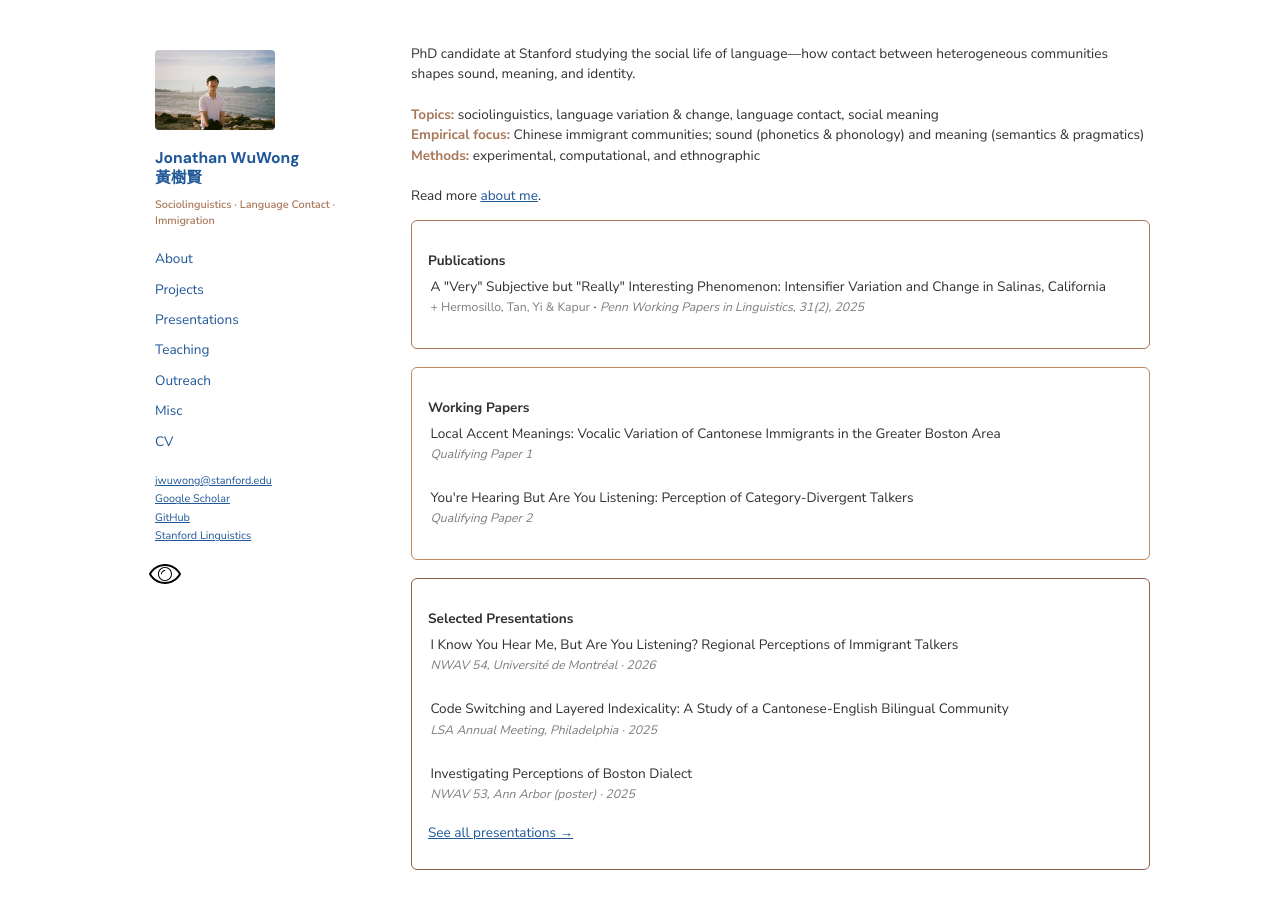
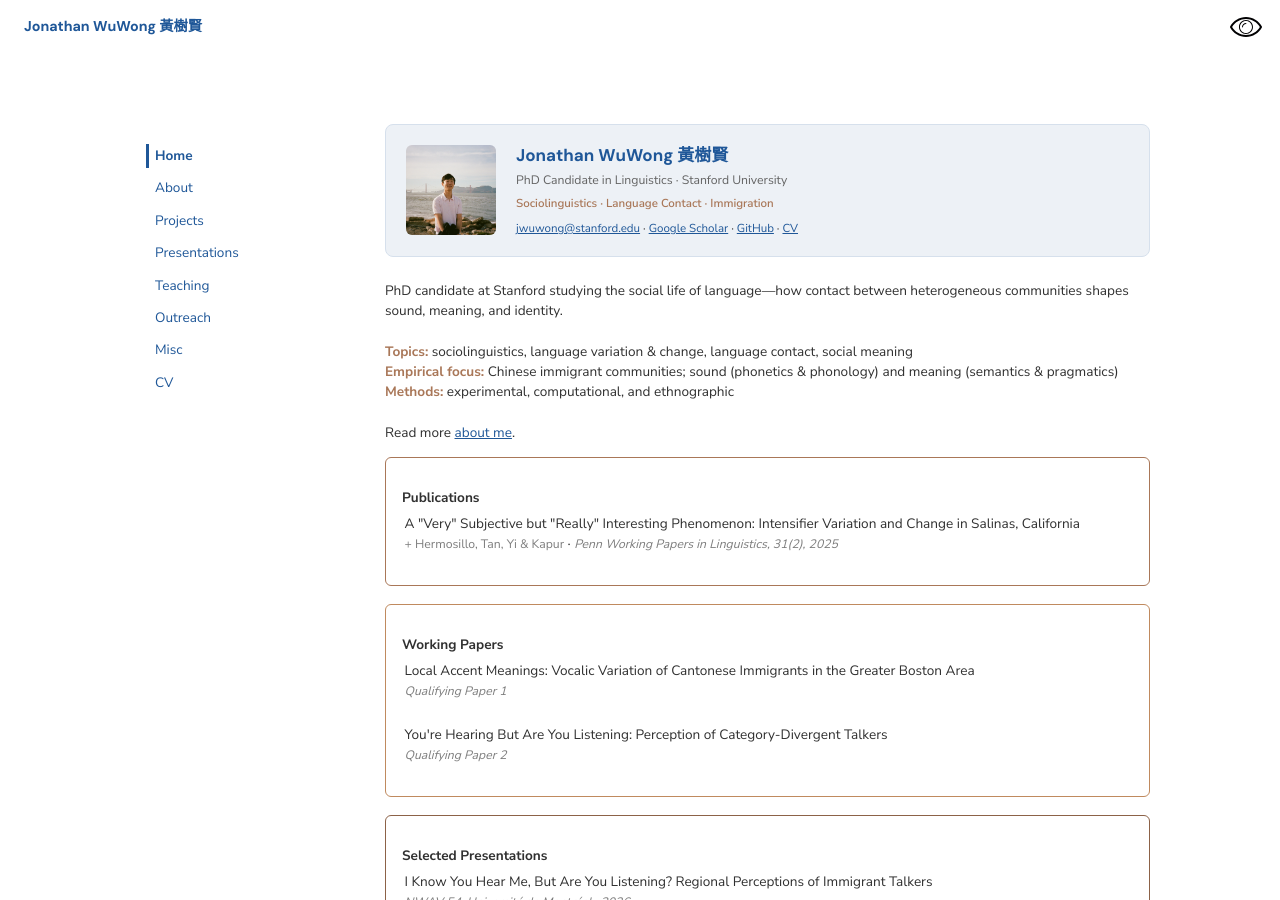
Before and after one commit to jwuwong/jwuwong.github.io, a Jekyll site: the page built from index.html, in a window 1280 px wide and 900 px high. Built offline with Jekyll 4.4.1, drawn with Linux system fonts in a browser that asks for light colours; some web fonts are replaced.

Commit message:
Deduplicate layout, finalize split nav + bio box

```diff
--- a/_includes/header_mobile.html
+++ b/_includes/header_mobile.html
@@ -1,20 +1,18 @@
 <div class="topnav-container">
   <nav class="topnav" id="topnav">
 
-
-<!-- Dark mode toggle button -->
-    <button
-  id="theme-toggle-mobile"
-  class="mobile-toggle theme-toggle"
-  aria-label="Toggle dark mode">
-  <img src="{{ site.baseurl }}/images/moon-icon.svg" class="icon-moon" alt="Dark mode icon">
-  <img src="{{ site.baseurl }}/images/sun-icon.svg" class="icon-sun" alt="Light mode icon">
-</button>
-
-
-    <!-- hamburger -->
+    <!-- hamburger (left) -->
     <button class="icon" aria-expanded="false" aria-controls="myLinks" onclick="toggleMenu(this)">
       &#9776;<span class="sr-only"> Menu</span>
+    </button>
+
+    <!-- dark mode toggle (right) -->
+    <button
+      id="theme-toggle-mobile"
+      class="mobile-toggle theme-toggle"
+      aria-label="Toggle dark mode">
+      <img src="{{ site.baseurl }}/images/moon-icon.svg" class="icon-moon" alt="Dark mode icon">
+      <img src="{{ site.baseurl }}/images/sun-icon.svg" class="icon-sun" alt="Light mode icon">
     </button>
   </nav>
 
@@ -23,6 +21,7 @@
   	<a href="{{ site.url }}" {% if page.url == "/" %}class="active"{% endif %}>Home</a>
     <a href="{{ site.url }}/about/" {% if page.url contains "/about" %}class="active"{% endif %}>About</a>
     <a href="{{ site.url }}/projects/" {% if page.url contains "/projects" %}class="active"{% endif %}>Projects</a>
+    <a href="{{ site.url }}/presentations/" {% if page.url contains "/presentations" %}class="active"{% endif %}>Presentations</a>
     <a href="{{ site.url }}/teaching/" {% if page.url contains "/teaching" %}class="active"{% endif %}>Teaching</a>
     <a href="{{ site.url }}/outreach/" {% if page.url contains "/outreach" %}class="active"{% endif %}>Outreach</a>
     <a href="{{ site.url }}/misc/" {% if page.url contains "/misc" %}class="active"{% endif %}>Misc</a>
--- a/_includes/sidebar.html
+++ b/_includes/sidebar.html
@@ -1,18 +1,7 @@
 <aside class="left-rail">
-  <div class="rail-inner">
-
-    <a href="{{ site.url }}"><img src="{{ site.url }}/images/jwuwong_headshot.jpg" class="rail-photo" alt="Jonathan WuWong"></a>
-
-    <div class="rail-name">
-      <a href="{{ site.url }}">Jonathan WuWong<br>黃樹賢</a>
-    </div>
-
-    <div class="rail-keywords">
-      Sociolinguistics &middot; Language Contact &middot; Immigration
-    </div>
-
   <nav class="rail-nav">
     <ul>
+      <li><a href="{{ site.url }}" {% if page.url == "/" %}class="active"{% endif %}>Home</a></li>
       <li><a href="{{ site.url }}/about/" {% if page.url contains "/about" %}class="active"{% endif %}>About</a></li>
       <li><a href="{{ site.url }}/projects/" {% if page.url contains "/projects" %}class="active"{% endif %}>Projects</a></li>
       <li><a href="{{ site.url }}/presentations/" {% if page.url contains "/presentations" %}class="active"{% endif %}>Presentations</a></li>
@@ -22,21 +11,4 @@
       <li><a href="{{ site.url }}/pdfs/cv_wuwong.pdf">CV</a></li>
     </ul>
   </nav>
-
-    <div class="rail-contact">
-      <script>
-      const e = "jwuwong" + "@" + "stanford.edu";
-      document.write(`<a href="mailto:${e}">${e}</a>`);
-      </script> <br>
-      <a href="https://scholar.google.com/citations?user=8Es-1_YAAAAJ" target="_blank" rel="noopener">Google Scholar</a> <br>
-      <a href="https://github.com/jwuwong" target="_blank" rel="noopener">GitHub</a> <br>
-      <a href="https://linguistics.stanford.edu/people/graduate-students" target="_blank" rel="noopener">Stanford Linguistics</a>
-    </div>
-
-    <button id="theme-toggle-desktop" class="theme-toggle" aria-label="Toggle dark mode">
-      <img src="{{ site.baseurl }}/images/moon-icon.svg" class="icon-moon" alt="Dark mode icon">
-      <img src="{{ site.baseurl }}/images/sun-icon.svg" class="icon-sun" alt="Light mode icon">
-    </button>
-
-  </div>
 </aside>
--- /dev/null
+++ b/_includes/topbar.html
@@ -0,0 +1,7 @@
+<div class="topbar">
+  <a href="{{ site.url }}" class="topbar-name">Jonathan WuWong 黃樹賢</a>
+  <button id="theme-toggle-desktop" class="theme-toggle" aria-label="Toggle dark mode">
+    <img src="{{ site.baseurl }}/images/moon-icon.svg" class="icon-moon" alt="Dark mode icon">
+    <img src="{{ site.baseurl }}/images/sun-icon.svg" class="icon-sun" alt="Light mode icon">
+  </button>
+</div>
--- a/_layouts/default.html
+++ b/_layouts/default.html
@@ -3,13 +3,18 @@
 {% include head.html %}
 
 <body>
-  <!-- Mobile top bar (hamburger) -->
+  <!-- Mobile top bar (hamburger left, toggle right) -->
   <div class="mobileonly">
     {% unless page.exclude %}{% include header_mobile.html %}{% endunless %}
   </div>
 
+  <!-- Desktop top bar (name left, toggle right) -->
+  <div class="desktoponly">
+    {% unless page.exclude %}{% include topbar.html %}{% endunless %}
+  </div>
+
   <div class="site-wrap">
-    <!-- Persistent left rail -->
+    <!-- Persistent left nav rail -->
     <div class="desktoponly">
       {% unless page.exclude %}{% include sidebar.html %}{% endunless %}
     </div>
--- a/_sass/_layout.scss
+++ b/_sass/_layout.scss
@@ -27,37 +27,47 @@ h3.tight {
 h1 {
 	color: $main;
 	font-size: 2em;
-	a, a:visited {
-		text-decoration: none;
-		color: $main;
-	}
+	a, a:visited { text-decoration: none; color: $main; }
 }
 h2 { font-size: 1.5em; margin: 10; }
 h4 { text-decoration: none; }
 
-a, a:visited {
-	color: $link-color;
-	text-decoration: underline;
-}
-a:hover {
-	color: $link-hover-color;
-	text-decoration: underline;
-}
+a, a:visited { color: $link-color; text-decoration: underline; }
+a:hover { color: $link-hover-color; text-decoration: underline; }
 
-.muted {
-  color: lighten($font-color, 40%);
-  font-size: 0.9em;
-}
-
+.muted { color: lighten($font-color, 40%); font-size: 0.9em; }
 time { color: #898989; margin: 0; }
-
-.container {
-	max-width: $content-width;
-	margin: 0 auto;
-}
+.container { max-width: $content-width; margin: 0 auto; }
 
 /* ============================================
-   L-SHAPED LAYOUT: left rail + main content
+   TOP BAR (name left, toggle right)
+   ============================================ */
+
+.topbar {
+  position: fixed;
+  top: 0; left: 0; right: 0;
+  height: 54px;
+  z-index: 10;
+  display: flex;
+  align-items: center;
+  justify-content: space-between;
+  padding: 0 24px;
+  background: $background-color;
+  border-bottom: 1px solid lighten($light, 20%);
+}
+.topbar-name {
+  font-family: $heading-font;
+  font-weight: 700;
+  font-size: 1.05em;
+  color: $main;
+  text-decoration: none;
+}
+.topbar-name:hover { color: $main; text-decoration: none; }
+html.dark-mode .topbar { background: #111; border-bottom-color: #333; }
+html.dark-mode .topbar-name { color: #7FA8D9; }
+
+/* ============================================
+   L-SHAPED LAYOUT: left nav rail + main content
    ============================================ */
 
 .site-wrap {
@@ -65,66 +75,24 @@ time { color: #898989; margin: 0; }
   align-items: flex-start;
   max-width: $content-width;
   margin: 0 auto;
+  padding-top: 54px;
 }
 
-/* Left rail */
 .left-rail {
   position: sticky;
-  top: 0;
-  flex: 0 0 230px;
-  height: 100vh;
+  top: 54px;
+  flex: 0 0 200px;
+  width: 200px;
+  height: calc(100vh - 54px);
   overflow-y: auto;
   padding: 30px 20px;
   box-sizing: border-box;
   background: $background-color;
 }
+html.dark-mode .left-rail { background-color: #111; }
 
-.rail-inner {
-  display: flex;
-  flex-direction: column;
-}
-
-.rail-photo {
-  max-width: 120px;
-  width: 100%;
-  height: auto;
-  border-radius: 4px;
-  margin-bottom: 12px;
-}
-
-.rail-name {
-  font-family: $heading-font;
-  font-size: 1.15em;
-  font-weight: 700;
-  line-height: 1.3;
-  margin-bottom: 8px;
-}
-.rail-name a, .rail-name a:visited {
-  color: $main;
-  text-decoration: none;
-}
-
-.rail-keywords {
-  color: $link-hover-color;
-  font-size: 0.8em;
-  font-weight: 600;
-  line-height: 1.5;
-  margin-bottom: 18px;
-}
-html.dark-mode .rail-keywords { color: #C89B79; }
-
-/* Vertical nav in the rail */
-.rail-nav ul {
-  list-style: none;
-  margin: 0 0 18px 0;
-  padding: 0;
-  display: block;
-}
-.rail-nav li {
-  display: block;
-  float: none;
-  margin-bottom: 6px;
-}
+.rail-nav ul { list-style: none; margin: 0; padding: 0; display: block; }
+.rail-nav li { display: block; float: none; margin-bottom: 8px; }
 .rail-nav a, .rail-nav a:visited {
   display: block;
   text-decoration: none;
@@ -143,19 +111,8 @@ html.dark-mode .rail-keywords { color: #C89B79; }
 html.dark-mode .rail-nav a,
 html.dark-mode .rail-nav a:visited { color: #7FA8D9; }
 html.dark-mode .rail-nav a:hover { color: #C89B79; }
-html.dark-mode .rail-nav a.active {
-  color: #7FA8D9;
-  border-left-color: #7FA8D9;
-}
+html.dark-mode .rail-nav a.active { color: #7FA8D9; border-left-color: #7FA8D9; }
 
-/* Contact links */
-.rail-contact {
-  font-size: 0.8em;
-  line-height: 1.7;
-  margin-bottom: 18px;
-}
-
-/* Main content */
 .site-wrap main {
   flex: 1 1 auto;
   min-width: 0;
@@ -164,15 +121,57 @@ html.dark-mode .rail-nav a.active {
   margin: 0;
 }
 
-/* Mobile: hide rail, use hamburger, stack */
-@media (max-width: 900px) {
-  .site-wrap { flex-direction: column; }
-  .left-rail { display: none; }
-  .site-wrap main { padding: 20px 15px; width: 100%; }
+/* ============================================
+   HOME BIO BOX (light navy tint, home only)
+   ============================================ */
+
+.bio-box {
+  display: flex;
+  align-items: center;
+  gap: 20px;
+  background: #EDF1F6;
+  border: 1px solid #D6E0EC;
+  border-radius: 8px;
+  padding: 18px 20px;
+  margin-bottom: 24px;
 }
+.bio-photo {
+  flex: 0 0 auto;
+  width: 90px;
+  height: 90px;
+  object-fit: cover;
+  border-radius: 6px;
+}
+.bio-text { flex: 1 1 auto; min-width: 0; }
+.bio-name {
+  font-family: $heading-font;
+  font-size: 1.25em;
+  font-weight: 700;
+  color: $main;
+}
+.bio-role {
+  font-size: 0.9em;
+  color: lighten($font-color, 20%);
+  margin: 2px 0 6px;
+}
+.bio-keywords {
+  color: $link-hover-color;
+  font-size: 0.85em;
+  font-weight: 600;
+  margin-bottom: 8px;
+}
+.bio-contact { font-size: 0.85em; }
+
+html.dark-mode .bio-box { background: #14202e; border-color: #24384f; }
+html.dark-mode .bio-name { color: #7FA8D9; }
+html.dark-mode .bio-keywords { color: #C89B79; }
+html.dark-mode .bio-role { color: #cfcfcf; }
+
+.home-bio strong { color: $link-hover-color; }
+html.dark-mode .home-bio strong { color: #C89B79; }
 
 /* ============================================
-   DARK MODE TOGGLE (in rail + mobile)
+   DARK MODE TOGGLE
    ============================================ */
 
 .theme-toggle {
@@ -181,31 +180,17 @@ html.dark-mode .rail-nav a.active {
   cursor: pointer;
   display: flex;
   align-items: center;
-  justify-content: flex-start;
+  justify-content: center;
   color: #666;
   padding: 0;
 }
-
-.theme-toggle img {
-  width: 20px;
-  height: 20px;
-  object-fit: contain;
-  display: block;
-}
-
-/* moon art has empty margins → scale it up to match sun */
+.theme-toggle img { width: 20px; height: 20px; object-fit: contain; display: block; }
 .theme-toggle .icon-moon { transform: scale(1.6); }
-
 html.dark-mode .theme-toggle { color: #ddd; }
-
-/* dark mode: invert black icons so they show on dark bg */
 html.dark-mode .theme-toggle img { filter: invert(1) brightness(1.8); }
 
-/* light mode: show moon, hide sun */
 .theme-toggle .icon-sun { display: none; }
 .theme-toggle .icon-moon { display: inline; }
-
-/* dark mode: show sun, hide moon */
 html.dark-mode .theme-toggle .icon-sun { display: inline; }
 html.dark-mode .theme-toggle .icon-moon { display: none; }
 
@@ -218,87 +203,49 @@ html.dark-mode body {
   color: #e5e5e5;
   transition: background-color 0.3s ease, color 0.3s ease;
 }
-html.dark-mode .left-rail { background-color: #111; }
+html.dark-mode .topnav { background-color: #111; }
+html.dark-mode .topnav-links { background-color: #1a1a1a; border-color: #333; }
 
-html.dark-mode .topnav { background-color: #111; }
-html.dark-mode .topnav-links {
-  background-color: #1a1a1a;
-  border-color: #333;
-}
-
-/* hamburger */
 html.dark-mode .icon { color: #7FA8D9; }
 html.dark-mode .icon:hover, .icon:active { color: #C89B79; }
 
-/* links */
 html.dark-mode a { color: #7FA8D9; }
 html.dark-mode a:hover { color: #C89B79; }
 
-/* code */
-html.dark-mode pre, html.dark-mode code {
-  background: #222;
-  color: #f2f2f2;
-}
+html.dark-mode pre, html.dark-mode code { background: #222; color: #f2f2f2; }
 html.dark-mode hr { border-color: #333; }
 
-html.dark-mode *, body {
-  transition: background-color 0.3s ease, color 0.01s ease;
-}
+html.dark-mode *, body { transition: background-color 0.3s ease, color 0.01s ease; }
 
 html.dark-mode h1, html.dark-mode h2, html.dark-mode h3 { color: #7FA8D9; }
 
 /* ============================================
-   CONTENT CLASSES (papers, journals, etc.)
+   CONTENT CLASSES
    ============================================ */
 
-.journal {
-  font-size: 0.9em;
-  font-style: italic;
-  color: lighten($font-color, 30%);
-}
+.journal { font-size: 0.9em; font-style: italic; color: lighten($font-color, 30%); }
 html.dark-mode .journal { color: lighten($font-color, 50%); }
 
-.press {
-  font-size: 0.85em;
-  color: lighten($font-color, 30%);
-}
+.press { font-size: 0.85em; color: lighten($font-color, 30%); }
 .press a { color: inherit; text-decoration: none; }
 .press a:hover { color: $link-hover-color; text-decoration: none; }
 html.dark-mode .press { color: lighten($font-color, 50%); }
 html.dark-mode .press a { color: inherit; text-decoration: none; }
 html.dark-mode .press a:hover { color: $link-hover-color; text-decoration: none; }
 
-.coauthors {
-  font-size: 0.9em;
-  color: lighten($font-color, 30%);
-}
+.coauthors { font-size: 0.9em; color: lighten($font-color, 30%); }
 .coauthors a { color: inherit; text-decoration: none; }
 .coauthors a:hover { color: $link-hover-color; text-decoration: none; }
 html.dark-mode .coauthors { color: lighten($font-color, 50%); }
 html.dark-mode .coauthors a { color: inherit; text-decoration: none; }
 html.dark-mode .coauthors a:hover { color: $link-hover-color; text-decoration: none; }
 
-blockquote {
-  background: $blockquote-color;
-  margin-left: 1.0em 10px;
-  padding: 0.2em 10px;
-}
+blockquote { background: $blockquote-color; margin-left: 1.0em 10px; padding: 0.2em 10px; }
 
-.boxed {
-  border: 2px solid #F0F0F0;
-  padding: 5px 5px;
-}
+.boxed { border: 2px solid #F0F0F0; padding: 5px 5px; }
 .left { float: left; padding: 0 20px 20px 0; }
 
-.paperblock {
-  padding: 5px 2.5px;
-  margin-bottom: 1em;
-  border: none;
-}
-
-/* home bio labels */
-.home-bio strong { color: $link-hover-color; }
-html.dark-mode .home-bio strong { color: #C89B79; }
+.paperblock { padding: 5px 2.5px; margin-bottom: 1em; border: none; }
 
 /* ============================================
    OUTLINE SECTION BOXES (homepage)
@@ -320,29 +267,18 @@ html.dark-mode .section-box.box-working{ border-color: #D9A97F; }
 html.dark-mode .section-box.box-talks  { border-color: #B08862; }
 
 /* ============================================
-   COLLAPSIBLES (research page)
+   COLLAPSIBLES
    ============================================ */
 
 .collapsible {
   display: block;
-
   input {
     position: absolute;
     left: -9999px;
     &:focus ~ .collapser { border-color: #F0F0F0; }
   }
-
-  .collapser {
-    cursor: pointer;
-    border: 1px transparent dotted;
-  }
-
-  .arrow {
-    float: right;
-    display: inline-block;
-    transform: rotate(90deg);
-  }
-
+  .collapser { cursor: pointer; border: 1px transparent dotted; }
+  .arrow { float: right; display: inline-block; transform: rotate(90deg); }
   .collapsed {
     font-size: 0;
     margin: 0 0 0 0.5em;
@@ -352,78 +288,42 @@ html.dark-mode .section-box.box-talks  { border-color: #B08862; }
   }
 }
 input:checked ~ .arrow { transform: rotate(270deg); }
-input:checked ~ .collapsed {
-  font-size: 14px;
-  opacity: 0.9;
-  height: auto;
-  padding: 0 0 0 1rem;
-}
+input:checked ~ .collapsed { font-size: 14px; opacity: 0.9; height: auto; padding: 0 0 0 1rem; }
 .arrow { transition: transform .25s ease-out; }
-.collapsed {
-  transition: opacity .25s, margin .5s 0.25s, font-size .5s 0.25s, padding .5s .25s;
-}
-input:checked ~ .collapsed {
-  transition: margin .25s, padding .25s, font-size .25s, opacity .5s .25s;
-}
+.collapsed { transition: opacity .25s, margin .5s 0.25s, font-size .5s 0.25s, padding .5s .25s; }
+input:checked ~ .collapsed { transition: margin .25s, padding .25s, font-size .25s, opacity .5s .25s; }
 
 /* ============================================
    MISC ART GALLERY
    ============================================ */
 
-.art-grid {
-  display: flex;
-  flex-wrap: wrap;
-  gap: 10px;
-  margin: 10px 0 20px;
-}
-.art-grid img {
-  width: 180px;
-  height: 180px;
-  object-fit: cover;
-  border-radius: 4px;
-}
-@media (max-width: 768px) {
-  .art-grid img { width: 100%; height: auto; }
-}
+.art-grid { display: flex; flex-wrap: wrap; gap: 10px; margin: 10px 0 20px; }
+.art-grid img { width: 180px; height: 180px; object-fit: cover; border-radius: 4px; }
+@media (max-width: 768px) { .art-grid img { width: 100%; height: auto; } }
 
 /* ============================================
    OLD TOP BAR (scoped away from .left-rail)
-   Kept for reference / unused header.html
    ============================================ */
 
 aside:not(.left-rail) {
 	position: fixed;
-	top: 0;
-	left: 0;
+	top: 0; left: 0;
 	background: $background-color;
 	width: 100%;
 	z-index: 2;
 	border-bottom: 1px solid lighten($light, 30%);
 	box-shadow: 0px 1px 1px RGBA(4, 25, 54, .1);
 	nav {
-		float: left;
-		max-width: 800px;
-		margin: 0 auto;
+		float: left; max-width: 800px; margin: 0 auto;
 		ul {
-			margin: 0;
-			padding: 0;
-			list-style: none;
+			margin: 0; padding: 0; list-style: none;
 			li {
-				float: left;
-				position: relative;
+				float: left; position: relative;
 				a {
-					text-decoration: none;
-					display: block;
-					padding: 15px;
-					font-family: $font-style;
-					line-height: 20px;
-					margin-bottom: -1px;
-					box-shadow: 0;
-					&:hover, &:active {
-						background: $header;
-						text-decoration: none;
-						color: $main;
-					}
+					text-decoration: none; display: block; padding: 15px;
+					font-family: $font-style; line-height: 20px;
+					margin-bottom: -1px; box-shadow: 0;
+					&:hover, &:active { background: $header; text-decoration: none; color: $main; }
 				}
 			}
 		}
@@ -435,37 +335,19 @@ aside:not(.left-rail) {
    FOOTER
    ============================================ */
 
-footer {
-	position: relative;
-	bottom: 0;
-	left: 0;
-	text-align: center;
-	padding: 200px;
-}
+footer { position: relative; bottom: 0; left: 0; text-align: center; padding: 200px; }
 
 /* ============================================
    MOBILE HAMBURGER MENU
    ============================================ */
 
 .mobiledisp {
-  display: none;
-  margin: 0;
-  padding: 0;
-  text-align: left;
-  font-size: 1rem;
-  font-family: inherit;
+  display: none; margin: 0; padding: 0;
+  text-align: left; font-size: 1rem; font-family: inherit;
 }
-@media screen and (max-width: 900px) {
-  .mobiledisp { display: block; }
-}
+@media screen and (max-width: 900px) { .mobiledisp { display: block; } }
 
-.topnav-container {
-  position: fixed;
-  top: 0;
-  left: 0;
-  right: 0;
-  z-index: 1000;
-}
+.topnav-container { position: fixed; top: 0; left: 0; right: 0; z-index: 1000; }
 
 .topnav {
   background-color: $background-color;
@@ -479,21 +361,18 @@ footer {
 
 .topnav-links {
   position: absolute;
-  top: 60px;
-  right: 16px;
+  top: 60px; left: 16px;
   min-width: 180px;
   background-color: $background-color;
   border: 1px solid $light;
   border-radius: 4px;
   box-shadow: 0 4px 12px rgba(0,0,0,.08);
   z-index: 1001;
-
   opacity: 0;
   transform: translateY(-6px) scaleY(0.98);
-  transform-origin: top right;
+  transform-origin: top left;
   visibility: hidden;
   pointer-events: none;
-
   transition: opacity .25s ease, transform .25s ease, visibility 0s linear .25s;
 }
 .topnav.open + .topnav-links {
@@ -513,31 +392,20 @@ footer {
   padding: 0 16px;
 }
 .topnav a:hover, .topnav-links a:hover { color: $link-hover-color; }
-
 .topnav-links a.active { color: $main; font-weight: 700; }
 html.dark-mode .topnav-links a.active { color: #7FA8D9; }
 
 .icon {
-  background: transparent;
-  border: 0;
-  padding: 0 8px;
-  font-size: 40px;
-  line-height: 55px;
-  cursor: pointer;
-  color: $link-color;
+  background: transparent; border: 0; padding: 0 8px;
+  font-size: 40px; line-height: 55px; cursor: pointer; color: $link-color;
 }
-.icon:focus {
-  outline: 2px solid $link-color;
-  outline-offset: 2px;
-}
+.icon:focus { outline: 2px solid $link-color; outline-offset: 2px; }
 .icon:hover, .icon:active { color: $link-hover-color; }
 
 .sr-only {
-  position: absolute;
-  width: 1px; height: 1px;
-  padding: 0; margin: -1px;
-  overflow: hidden; clip: rect(0,0,0,0);
-  white-space: nowrap; border: 0;
+  position: absolute; width: 1px; height: 1px;
+  padding: 0; margin: -1px; overflow: hidden;
+  clip: rect(0,0,0,0); white-space: nowrap; border: 0;
 }
 
 .grey-bar {
@@ -545,8 +413,6 @@ html.dark-mode .topnav-links a.active { color: #7FA8D9; }
 	background-color: $light;
 	width: 100vw;
 	position: relative;
-	left: 50%;
-	right: 50%;
-	margin-left: -50vw;
-	margin-right: -50vw;
+	left: 50%; right: 50%;
+	margin-left: -50vw; margin-right: -50vw;
 }
--- a/index.html
+++ b/index.html
@@ -1,7 +1,24 @@
 ---
-# Feel free to add content and custom Front Matter to this file.
 layout: default
 ---
+
+<div class="bio-box">
+  <img src="{{ site.url }}/images/jwuwong_headshot.jpg" class="bio-photo" alt="Jonathan WuWong">
+  <div class="bio-text">
+    <div class="bio-name">Jonathan WuWong 黃樹賢</div>
+    <div class="bio-role">PhD Candidate in Linguistics · Stanford University</div>
+    <div class="bio-keywords">Sociolinguistics &middot; Language Contact &middot; Immigration</div>
+    <div class="bio-contact">
+      <script>
+      const e = "jwuwong" + "@" + "stanford.edu";
+      document.write(`<a href="mailto:${e}">${e}</a>`);
+      </script> &middot;
+      <a href="https://scholar.google.com/citations?user=8Es-1_YAAAAJ" target="_blank" rel="noopener">Google Scholar</a> &middot;
+      <a href="https://github.com/jwuwong" target="_blank" rel="noopener">GitHub</a> &middot;
+      <a href="{{ site.url }}/pdfs/cv_wuwong.pdf">CV</a>
+    </div>
+  </div>
+</div>
 
 <p class="home-bio">
 PhD candidate at Stanford studying the social life of language—how contact between heterogeneous communities shapes sound, meaning, and identity.
@@ -15,7 +32,6 @@ Read more <a href="{{ site.url }}/about/">about me</a>.
 
 <div class="section-box box-pubs">
 <h4 style="margin-bottom: -0.0rem;">Publications</h4>
-
 <div class="paperblock">
 A "Very" Subjective but "Really" Interesting Phenomenon: Intensifier Variation and Change in Salinas, California
 <br> <span class="coauthors">+ Hermosillo, Tan, Yi &amp; Kapur</span> &middot; <span class="journal">Penn Working Papers in Linguistics, 31(2), 2025</span>
@@ -24,12 +40,10 @@ A "Very" Subjective but "Really" Interesting Phenomenon: Intensifier Variation a
 
 <div class="section-box box-working">
 <h4 style="margin-bottom: -0.0rem;">Working Papers</h4>
-
 <div class="paperblock">
 Local Accent Meanings: Vocalic Variation of Cantonese Immigrants in the Greater Boston Area
 <br> <span class="journal">Qualifying Paper 1</span>
 </div>
-
 <div class="paperblock">
 You're Hearing But Are You Listening: Perception of Category-Divergent Talkers
 <br> <span class="journal">Qualifying Paper 2</span>
@@ -38,21 +52,17 @@ You're Hearing But Are You Listening: Perception of Category-Divergent Talkers
 
 <div class="section-box box-talks">
 <h4 style="margin-bottom: -0.0rem;">Selected Presentations</h4>
-
 <div class="paperblock">
 I Know You Hear Me, But Are You Listening? Regional Perceptions of Immigrant Talkers
 <br> <span class="journal">NWAV 54, Université de Montréal &middot; 2026</span>
 </div>
-
 <div class="paperblock">
 Code Switching and Layered Indexicality: A Study of a Cantonese-English Bilingual Community
 <br> <span class="journal">LSA Annual Meeting, Philadelphia &middot; 2025</span>
 </div>
-
 <div class="paperblock">
 Investigating Perceptions of Boston Dialect
 <br> <span class="journal">NWAV 53, Ann Arbor (poster) &middot; 2025</span>
 </div>
-
 <p><a href="{{ site.url }}/presentations/">See all presentations →</a></p>
 </div>
```
Lines whose indentation alone changed are shown as unchanged.
